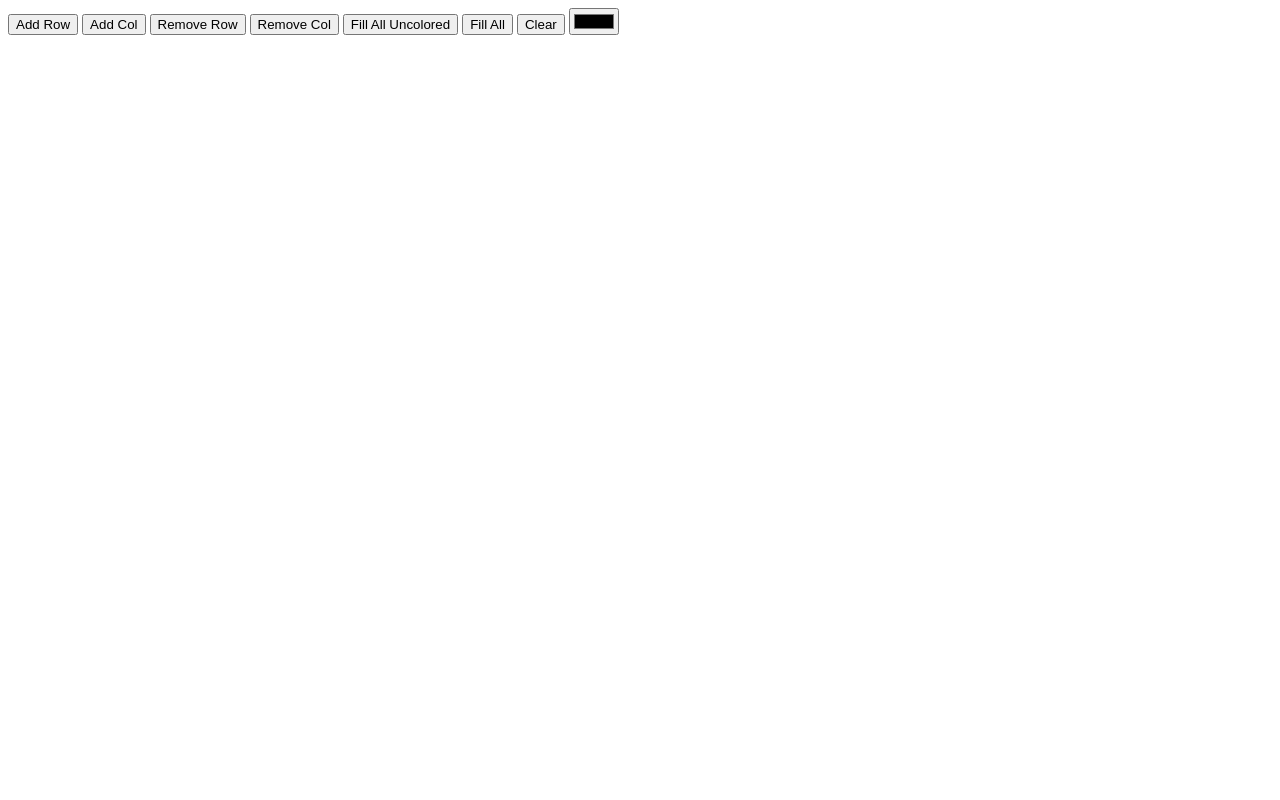
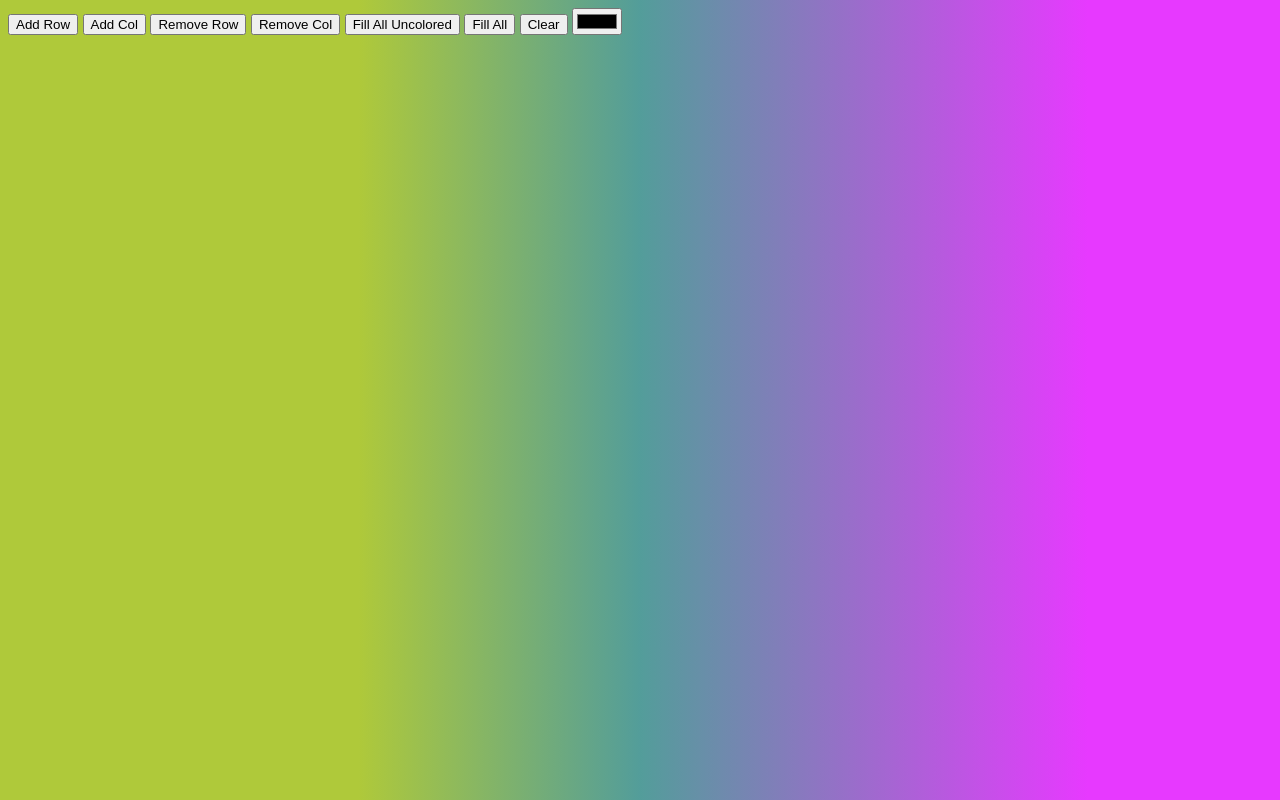
Before and after one commit to JW5500/Gridbox, a plain HTML site: page GrindMaker.html in a window 1280 px wide. Drawn offline with Linux system fonts and the light colour scheme.

Commit message:
Update styles.css

```diff
--- a/styles.css
+++ b/styles.css
@@ -7,3 +7,10 @@ td{
     width: 50px;
     background-color: white;
 }
+
+body{
+    font-family: 'Poppins', sans-serif;
+
+    background: rgb(175,201,58);
+    background: linear-gradient(90deg, rgba(175,201,58,1) 28%, rgba(83,157,154,1) 50%, rgba(231,57,255,1) 85%);
+}
```
